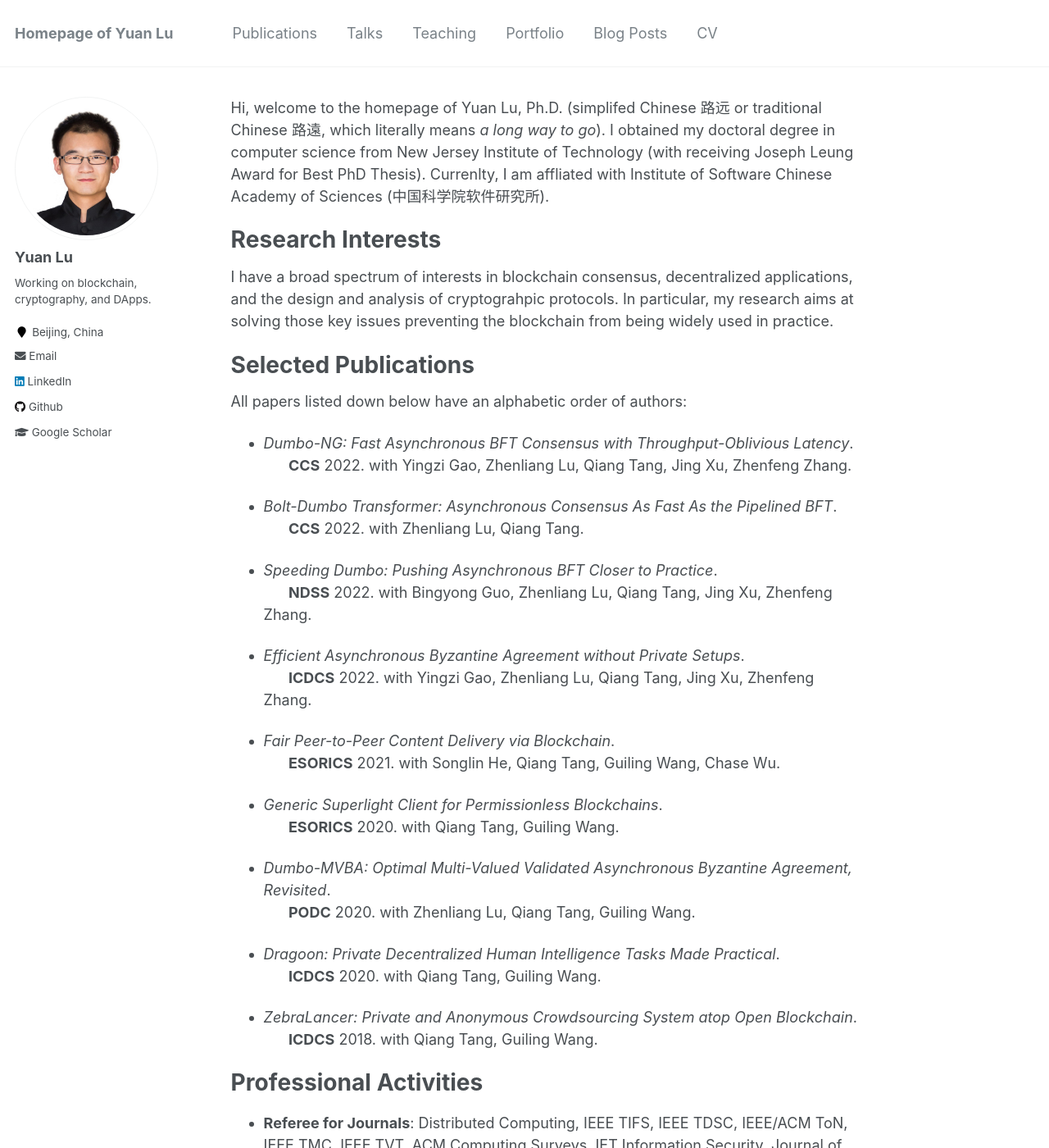
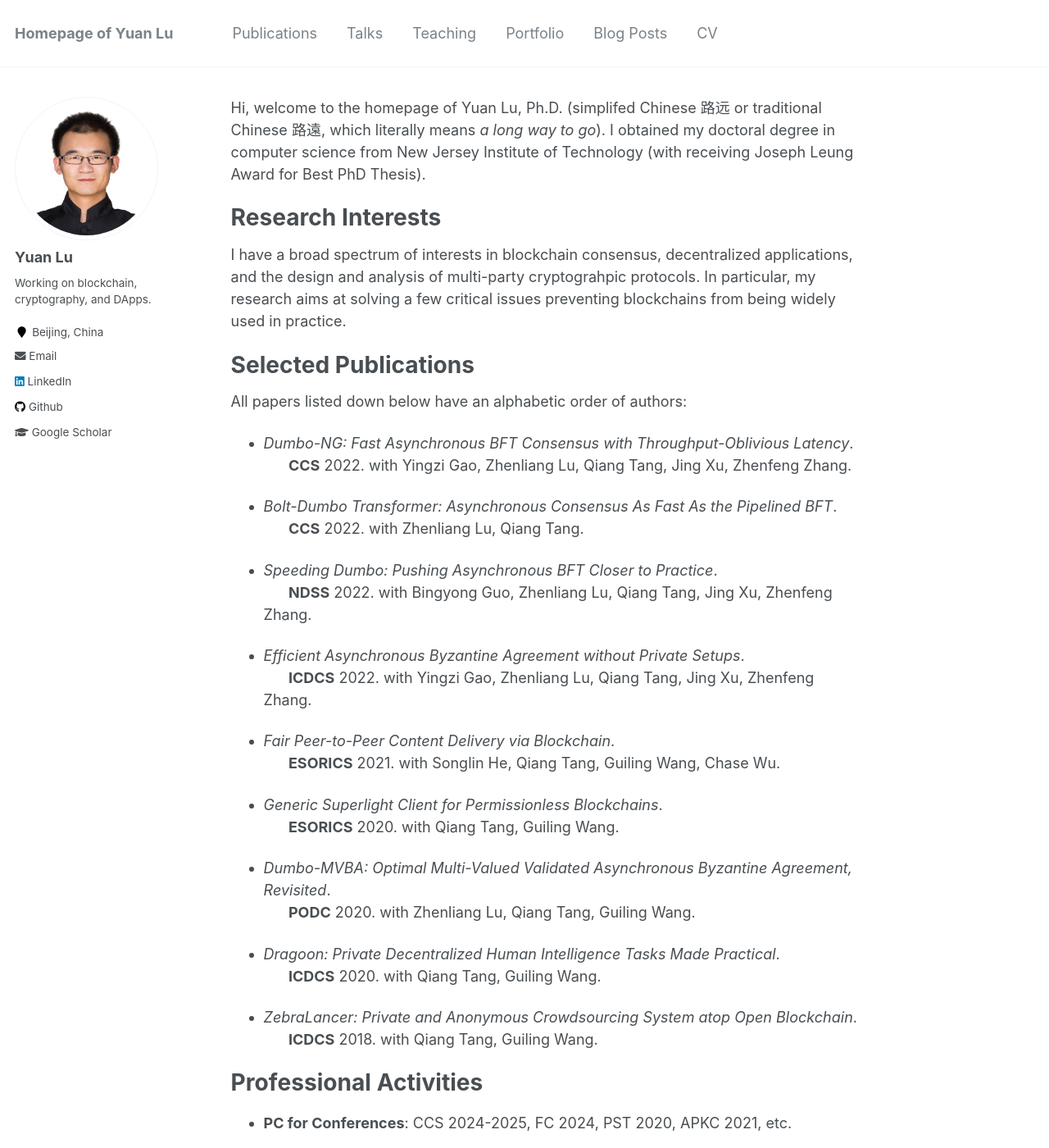
Before and after one commit to yylluu/yylluu.github.io, a Jekyll site: the page built from _pages/about.md, in a window 1280 px wide and 1400 px high. Shown: the whole window at 82% size. Built offline with Jekyll 4.4.1, drawn with Linux system fonts in a browser that asks for light colours; some of the changed text lies outside the part shown.

Commit message:
Update about.md

```diff
--- a/_pages/about.md
+++ b/_pages/about.md
@@ -7,12 +7,12 @@
   - /about.html
 ---
 
-Hi, welcome to the homepage of Yuan Lu, Ph.D. (simplifed Chinese 路远 or traditional Chinese 路遠, which literally means *a long way to go*). I obtained my doctoral degree in computer science from New Jersey Institute of Technology (with receiving Joseph Leung Award for Best PhD Thesis). Currenlty, I am affliated with Institute of Software Chinese Academy of Sciences (中国科学院软件研究所).
+Hi, welcome to the homepage of Yuan Lu, Ph.D. (simplifed Chinese 路远 or traditional Chinese 路遠, which literally means *a long way to go*). I obtained my doctoral degree in computer science from New Jersey Institute of Technology (with receiving Joseph Leung Award for Best PhD Thesis).
 
 
 Research Interests
 ======
-I have a broad spectrum of interests in blockchain consensus, decentralized applications, and the design and analysis of cryptograhpic protocols. In particular, my research aims at solving those key issues preventing the blockchain from being widely used in practice.
+I have a broad spectrum of interests in blockchain consensus, decentralized applications, and the design and analysis of multi-party cryptograhpic protocols. In particular, my research aims at solving a few critical issues preventing blockchains from being widely used in practice.
 
 
 
@@ -55,11 +55,13 @@
 Professional Activities
 ======
 
+- **PC for Conferences**: CCS 2024-2025, FC 2024, PST 2020, APKC 2021, etc.
+
 - **Referee for Journals**: Distributed Computing, IEEE TIFS, IEEE TDSC, IEEE/ACM ToN, IEEE TMC, IEEE TVT, ACM Computing Surveys, IET Information Security, Journal of Parallel and Distributed Computing, etc.
 
 - **Referee for Conferences**: ACM PODC 2021, USENIX Security 2021, ASIACRYPT 2021-2018, INFOCOM 2020-2017, ESORICS 2020/2019/2017, AsiaCCS 2020, ACNS 2019, PKC 2022/2019, TrustCom 2019, ACISP 2018, IEEE Blockchain 2018, ICICS 2018, ICBC 2018, etc.
 
-- **PC for Conferences**: PST 2020, APKC 2021, etc.
+
 
 
 Research Fundings
@@ -71,13 +73,15 @@
 Awards and Honors
 ======
 
-- Joseph Leung Award for Best PhD Thesis. awared by CS deparment at NJIT
+- Promising Paper Award. awarded by Crypto Valley Conference 2025
 
-- China National Scholarship. awared by the Minstry of Education of China
+- Joseph Leung Award for Best PhD Thesis. awarded by CS deparment at NJIT
 
-- Distinguished Master Graduate. awared by Nankai University
+- China National Scholarship. awarded by the Minstry of Education of China
 
-- Excellent Master Thesis. awared by Nankai University
+- Distinguished Master Graduate. awarded by Nankai University
+
+- Excellent Master Thesis. awarded by Nankai University
 
 
 Medium Coverage
```
